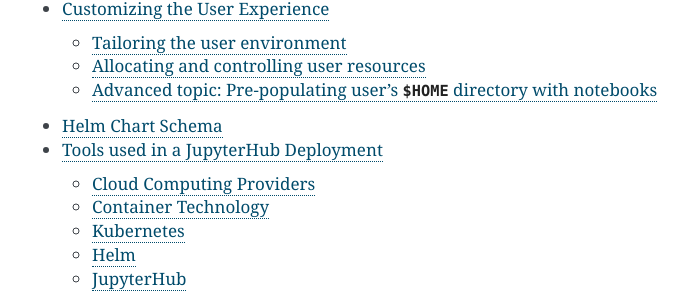
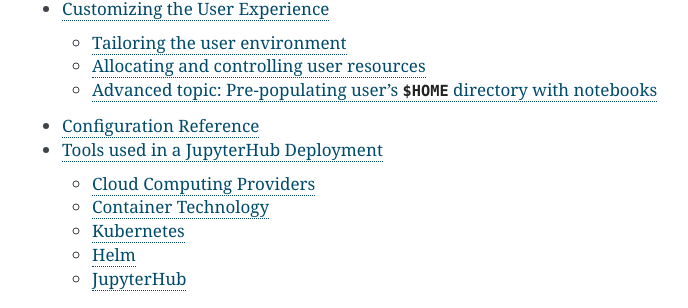
Before and after one commit to jupyterhub/zero-to-jupyterhub-k8s, a Sphinx documentation site: the page built from doc/source/index.rst, in a window 1280 px wide and 900 px high, scrolled down 1124 px. Shown: the part 146-454 px from the top of the window, without its empty margins (388-1076 px from the left). Built offline with Sphinx 7.4.7, drawn with Linux system fonts in a browser that asks for light colours.

Commit message:
Call reference documentation reference & not as schema
The schema is an implementation detail, what this is doing is
producing reference docs

````diff
--- a/doc/source/schema.txt
+++ b/doc/source/schema.txt
@@ -3,11 +3,11 @@
 .. _helm-chart-schema:
 ```
 
-# Helm Chart Schema
+# Configuration Reference
 
-The [JupyterHub helm chart](https://github.com/jupyterhub/helm-chart). is configurable so that you can customize your Kubernetes setup however you'd like. You can extend user resources, build off of different Docker images, manage security and authentication, and more.
+The [JupyterHub helm chart](https://github.com/jupyterhub/zero-to-jupyterhub-k8s) is configurable so that you can customize your JupyterHub setup however you'd like. You can extend user resources, build off of different Docker images, manage security and authentication, and more.
 
 Below is a description of the fields that are exposed with the JupyterHub helm chart.
-For more detailed information about some specific things you can do with
+For more guided information about some specific things you can do with
 modifications to the helm chart, see the [extending jupyterhub](extending-jupyterhub.html)
 and [user experience](user-experience.html) pages.
````
